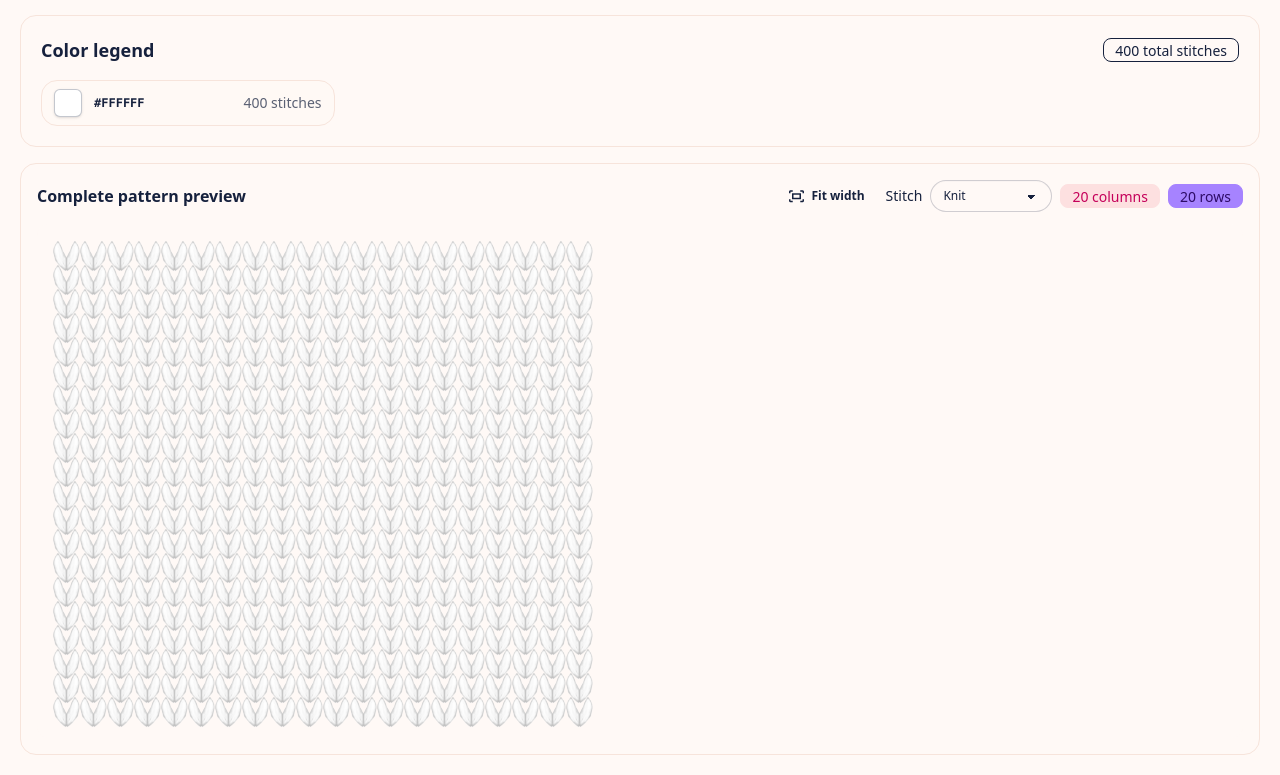
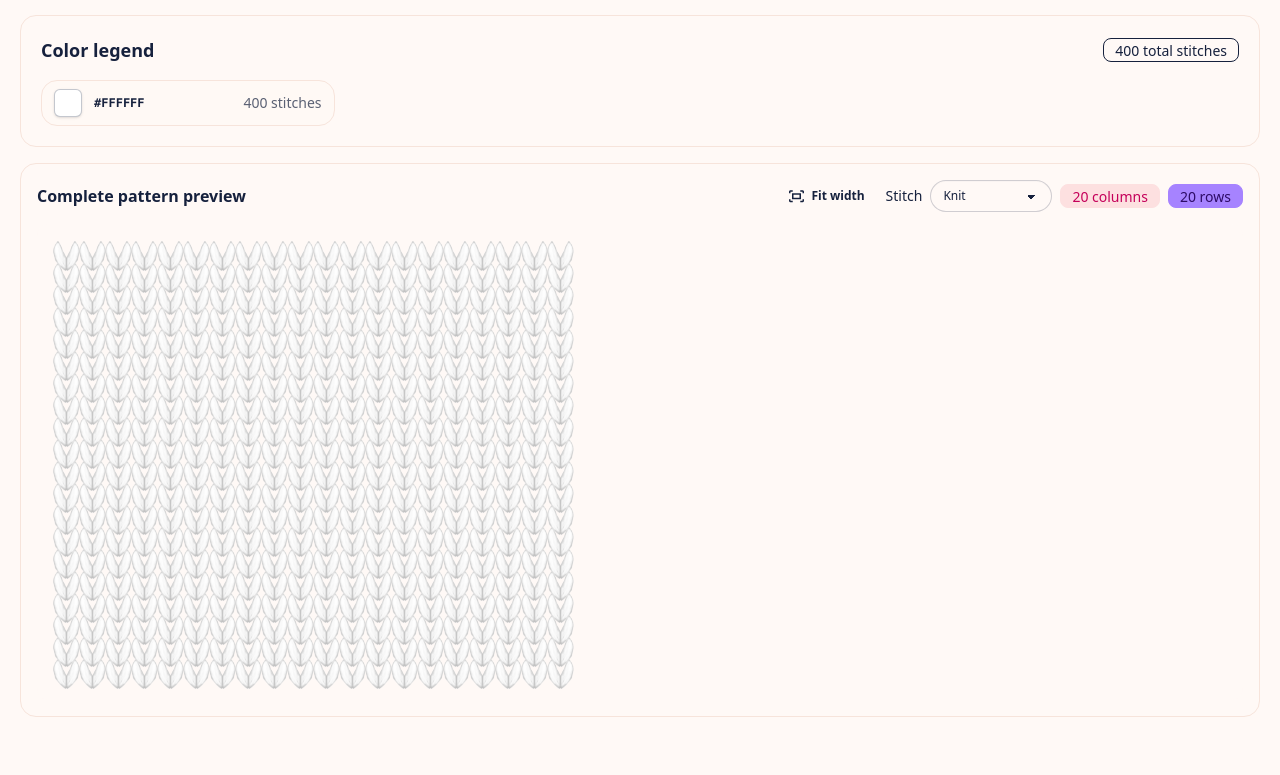
Before and after one commit to carinaruut/stitchwitch, a Vue app: page /tracker in a window 1280 px wide. Shown: the part 797-1572 px from the top of the page. After the commit the page ends 1534 px from the top, so only its background shows below. Built offline with nearby package versions, Linux system fonts and the light colour scheme.

Commit message:
update knit preview

```diff
--- a/src/components/PatternPreview.vue
+++ b/src/components/PatternPreview.vue
@@ -15,7 +15,7 @@ let resizeObserver: ResizeObserver | null = null
 const stitchDimensions = computed(() => {
   if (stitch.value === 'single-crochet') return { column: 16, row: 16, width: 28, height: 28, paddingRight: 12, paddingBottom: 12 }
   if (stitch.value === 'cross-stitch') return { column: 24, row: 24, width: 28, height: 28, paddingRight: 4, paddingBottom: 4 }
-  return { column: 27, row: 24, width: 27, height: 32, paddingRight: 0, paddingBottom: 2 }
+  return { column: 26, row: 22, width: 27, height: 32, paddingRight: 1, paddingBottom: 4 }
 })
 
 const previewScale = computed(() => {
@@ -79,7 +79,7 @@ onBeforeUnmount(() => resizeObserver?.disconnect())
             :aria-label="t('controls.preview.ariaLabel')"
           >
             <template v-for="(row, rowIndex) in cells" :key="rowIndex">
-              <span v-for="(color, columnIndex) in row" :key="columnIndex" class="stitch" :class="`stitch-${stitch}`" :style="{ '--stitch-color': color, zIndex: stitch === 'single-crochet' ? (cells.length - rowIndex) * (columns + 1) + columns - columnIndex : undefined }" aria-hidden="true"></span>
+              <span v-for="(color, columnIndex) in row" :key="columnIndex" class="stitch" :class="`stitch-${stitch}`" :style="{ '--stitch-color': color, zIndex: stitch === 'single-crochet' ? (cells.length - rowIndex) * (columns + 1) + columns - columnIndex : stitch === 'knit' ? cells.length - rowIndex : undefined }" aria-hidden="true"></span>
             </template>
           </div>
         </div>
```
